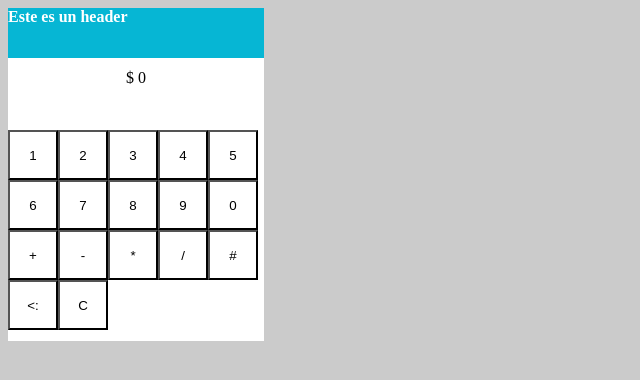
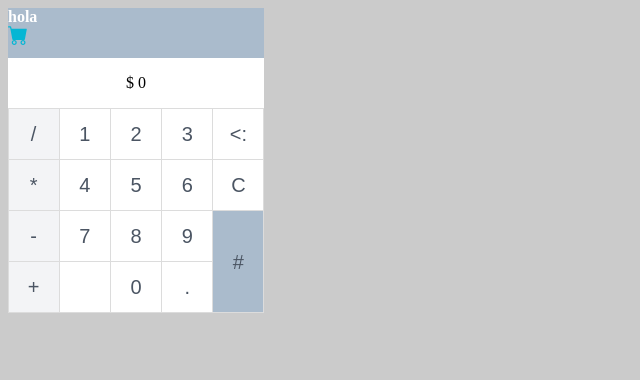
Before and after one commit to NunezGabriel/CalculatorJS, a React (Create React App) app in the folder expensable-calculator/: page / in a window 1280 px wide. Shown: the top 380 px of the page, without its empty margins (0-640 px from the left). Built offline with nearby package versions, Linux system fonts and the light colour scheme.

Commit message:
add styles: buttons, header

```diff
--- a/expensable-calculator/src/App.js
+++ b/expensable-calculator/src/App.js
@@ -1,107 +1,262 @@
+/** @jsxImportSource @emotion/react */
+import { useState } from "react";
+import { css } from "@emotion/react";
 import Calculator from "./components/Calculator/Calculator";
 import Button from "./components/Button/Button";
 import Result from "./components/Result/Result";
 import Header from "./components/Header/Header";
-import { useState } from "react";
+import shop from "./img/icons/shop.svg";
 
-function App() {
-
+function App({ name, color, icon }) {
   const [prevNumber, setPrevNumber] = useState(null);
   const [operant, setOperant] = useState(null);
-  const [currentNumber, setCurrentNumber] = useState("0")
+  const [currentNumber, setCurrentNumber] = useState("0");
   const [flag, setFlag] = useState(false);
 
-
   function handleClick(event) {
-      if (!flag) {
-        const x = currentNumber === "0"? event.target.value : (currentNumber + event.target.value)
-        setCurrentNumber(x)
-      }
-      else {
-        setCurrentNumber(event.target.value)
-        setFlag(false)
-      }
+    if (!flag) {
+      const x =
+        currentNumber === "0"
+          ? event.target.value
+          : currentNumber + event.target.value;
+      setCurrentNumber(x);
+    } else {
+      setCurrentNumber(event.target.value);
+      setFlag(false);
+    }
   }
 
-  function handleOperator(event){
-    setOperant(event.target.value)
-    setPrevNumber(currentNumber)
-    setCurrentNumber("")
+  function handleOperator(event) {
+    setOperant(event.target.value);
+    setPrevNumber(currentNumber);
+    setCurrentNumber("");
   }
-  function handleDelete(){
-    if (typeof currentNumber === "string"){
-      setCurrentNumber(currentNumber.slice(0, -1))
+  function handleDelete() {
+    if (typeof currentNumber === "string") {
+      setCurrentNumber(currentNumber.slice(0, -1));
     }
-
-
   }
 
- function handleClear(){
-  setCurrentNumber("")
-  setOperant(null)
-  setPrevNumber(null)
-  setFlag(false)
- }
-
-
+  function handleClear() {
+    setCurrentNumber("");
+    setOperant(null);
+    setPrevNumber(null);
+    setFlag(false);
+  }
 
   function handleEqual(event) {
-    let result = 0
+    let result = 0;
 
-      switch(operant){
-        case "+" :
-          result = +prevNumber + +(currentNumber || prevNumber)
-          setCurrentNumber(result)
-          break;
-        case "-" :
-            result = +prevNumber - +(currentNumber || prevNumber)
-            setCurrentNumber(result)
+    switch (operant) {
+      case "+":
+        result = +prevNumber + +(currentNumber || prevNumber);
+        setCurrentNumber(result);
+        break;
+      case "-":
+        result = +prevNumber - +(currentNumber || prevNumber);
+        setCurrentNumber(result);
         break;
 
-        case "*" :
-            result = +prevNumber * +(currentNumber || prevNumber)
-            setCurrentNumber(result)
+      case "*":
+        result = +prevNumber * +(currentNumber || prevNumber);
+        setCurrentNumber(result);
         break;
 
-        case "/" :
-            result = +prevNumber / +(currentNumber || prevNumber)
-            setCurrentNumber(result)
+      case "/":
+        result = +prevNumber / +(currentNumber || prevNumber);
+        setCurrentNumber(result);
         break;
-
-      }
-      setOperant(null)
-      setPrevNumber(null)
-      setFlag(true)
+    }
+    setOperant(null);
+    setPrevNumber(null);
+    setFlag(true);
   }
-  function renderEnter(operant){
-    return operant? "=" : "#"
+  function renderEnter(operant) {
+    return operant ? "=" : "#";
   }
   return (
     <div>
       <Calculator>
-
-        <Header>Este es un header</Header>
-        <Result>$ {prevNumber} {operant} {currentNumber}</Result>
-        <div style={{ display: 'flex', flexWrap: 'wrap' }}>
-        <Button type="submit" value={1} onClick={(e)=>{handleClick(e)}}/>
-        <Button type="submit" value={2} onClick={(e)=>{handleClick(e)}}/>
-        <Button type="submit" value={3} onClick={(e)=>{handleClick(e)}}/>
-        <Button type="submit" value={4} onClick={(e)=>{handleClick(e)}}/>
-        <Button type="submit" value={5} onClick={(e)=>{handleClick(e)}}/>
-        <Button type="submit" value={6} onClick={(e)=>{handleClick(e)}}/>
-        <Button type="submit" value={7} onClick={(e)=>{handleClick(e)}}/>
-        <Button type="submit" value={8} onClick={(e)=>{handleClick(e)}}/>
-        <Button type="submit" value={9} onClick={(e)=>{handleClick(e)}}/>
-        <Button type="submit" value={0} onClick={(e)=>{handleClick(e)}}/>
-        <Button type="submit" value={"+"} onClick={(e)=>{handleOperator(e)}}/>
-        <Button type="submit" value={"-"} onClick={(e)=>{handleOperator(e)}}/>
-        <Button type="submit" value={"*"} onClick={(e)=>{handleOperator(e)}}/>
-        <Button type="submit" value={"/"} onClick={(e)=>{handleOperator(e)}}/>
-        <Button type="submit" value={renderEnter(operant)} onClick={(e)=>{handleEqual(e)}}/>
-        <Button type="submit" value={"<:"} onClick={(e)=>{handleDelete(e)}}/>
-        <Button type="submit" value={"C"} onClick={(e)=>{handleClear(e)}}/>
+        <Header color={color}>
+          {name}
+          <div>
+            <img src={shop} />
+          </div>
+        </Header>
+        <Result>
+          $ {prevNumber} {operant} {currentNumber}
+        </Result>
+        <div
+          css={css`
+            display: grid;
+            grid-template:
+              "aa ab ac ad ae"
+              "ba bb bc bd be"
+              "ca cb cc cd ce"
+              "da db dc dd ce";
+            background-color: gainsboro;
+            row-gap: 1px;
+            padding: 1px 0px;
+          `}
+        >
+          <Button
+            type="submit"
+            value={1}
+            area={"ab"}
+            onClick={(e) => {
+              handleClick(e);
+            }}
+          />
+          <Button
+            type="submit"
+            value={2}
+            area={"ac"}
+            onClick={(e) => {
+              handleClick(e);
+            }}
+          />
+          <Button
+            type="submit"
+            value={3}
+            area={"ad"}
+            onClick={(e) => {
+              handleClick(e);
+            }}
+          />
+          <Button
+            type="submit"
+            value={4}
+            area={"bb"}
+            onClick={(e) => {
+              handleClick(e);
+            }}
+          />
+          <Button
+            type="submit"
+            value={5}
+            area={"bc"}
+            onClick={(e) => {
+              handleClick(e);
+            }}
+          />
+          <Button
+            type="submit"
+            value={6}
+            area={"bd"}
+            onClick={(e) => {
+              handleClick(e);
+            }}
+          />
+          <Button
+            type="submit"
+            value={7}
+            area={"cb"}
+            onClick={(e) => {
+              handleClick(e);
+            }}
+          />
+          <Button
+            type="submit"
+            value={8}
+            area={"cc"}
+            onClick={(e) => {
+              handleClick(e);
+            }}
+          />
+          <Button
+            type="submit"
+            value={9}
+            area={"cd"}
+            onClick={(e) => {
+              handleClick(e);
+            }}
+          />
+          <Button
+            type="submit"
+            value={0}
+            area={"dc"}
+            onClick={(e) => {
+              handleClick(e);
+            }}
+          />
+          <Button
+            type="submit"
+            value={"+"}
+            color={"#F3F4F6"}
+            area={"da"}
+            onClick={(e) => {
+              handleOperator(e);
+            }}
+          />
+          <Button
+            type="submit"
+            value={"-"}
+            color={"#F3F4F6"}
+            area={"ca"}
+            onClick={(e) => {
+              handleOperator(e);
+            }}
+          />
+          <Button
+            type="submit"
+            value={"*"}
+            color={"#F3F4F6"}
+            area={"ba"}
+            onClick={(e) => {
+              handleOperator(e);
+            }}
+          />
+          <Button
+            type="submit"
+            value={"/"}
+            color={"#F3F4F6"}
+            area={"aa"}
+            onClick={(e) => {
+              handleOperator(e);
+            }}
+          />
+          <Button
+            type="submit"
+            value={renderEnter(operant)}
+            color={color}
+            area={"ce"}
+            onClick={(e) => {
+              handleEqual(e);
+            }}
+          />
+          <Button
+            type="submit"
+            value={"<:"}
+            area={"ae"}
+            onClick={(e) => {
+              handleDelete(e);
+            }}
+          />
+          <Button
+            type="submit"
+            value={"C"}
+            area={"be"}
+            onClick={(e) => {
+              handleClear(e);
+            }}
+          />
+          <Button
+            type="submit"
+            value={"."}
+            area={"dd"}
+            onClick={(e) => {
+              handleClick(e);
+            }}
+          />
+          <Button
+            type="submit"
+            value={""}
+            area={"db"}
+            onClick={(e) => {
+              handleClick(e);
+            }}
+          />
         </div>
-
       </Calculator>
     </div>
   );
--- a/expensable-calculator/src/components/Button/Button.jsx
+++ b/expensable-calculator/src/components/Button/Button.jsx
@@ -1,13 +1,31 @@
 /** @jsxImportSource @emotion/react */
 import { css } from "@emotion/react";
 
-function Button({type, value, onClick}){
-    return <input type={type} value={value} onClick={onClick}
-    css={css`
-        height: 50px;
+function Button({ type, value, onClick, area, color }) {
+  return (
+    <input
+      type={type}
+      value={value}
+      onClick={onClick}
+      css={css`
+        margin: 0 auto;
+        min-height: 50px;
         width: 50px;
-        background-color: white;
+        background-color: ${color ? color : "white"};
+        grid-area: ${area};
+        font-style: normal;
+        font-weight: 400;
+        font-size: 20px;
+        line-height: 28px;
+        text-align: center;
+        color: #4b5563;
+        border: none;
+        gap: 5px;
+      `}
+    />
+  );
+}
+export default Button;
 
-    `}/>
-}
-export default Button
+//   outline: 0.5px solid;
+//         border: none;
--- a/expensable-calculator/src/components/Calculator/Calculator.jsx
+++ b/expensable-calculator/src/components/Calculator/Calculator.jsx
@@ -1,14 +1,20 @@
 /** @jsxImportSource @emotion/react */
 import { css } from "@emotion/react";
 
-function Calculator({children}){
-    return <div css={css`
-        height: 333px;
+function Calculator({ children }) {
+  return (
+    <div
+      css={css`
+        height: 305px;
         width: 256px;
         background-color: white;
         display: flex;
         flex-direction: column;
-    `}>{children}</div>
+      `}
+    >
+      {children}
+    </div>
+  );
 }
 
-export default Calculator
+export default Calculator;
--- a/expensable-calculator/src/components/Header/Header.jsx
+++ b/expensable-calculator/src/components/Header/Header.jsx
@@ -1,17 +1,22 @@
 /** @jsxImportSource @emotion/react */
 import { css } from "@emotion/react";
 
-function Header({children}){
-    return <header css={
-        css`
+function Header({ children, color, icon }) {
+  return (
+    <header
+      css={css`
         height: 50px;
         width: 100%;
-        background-color: #06B6D4;
+        background-color: ${color};
         color: white;
         font-weight: 800;
         margin: 0 auto;
-
-    `}>{children}</header>
+        icon: ${icon};
+      `}
+    >
+      {children}
+    </header>
+  );
 }
 
-export default Header
+export default Header;
--- a/expensable-calculator/src/components/Result/Result.jsx
+++ b/expensable-calculator/src/components/Result/Result.jsx
@@ -1,14 +1,21 @@
 /** @jsxImportSource @emotion/react */
 import { css } from "@emotion/react";
 
-function Result({children}){
-    return <div css={
-    css`
-    height: 50px;
-    background-color: white;
-    padding: 11px 20px;
-    margin: 0 auto;
-`}>{children}</div>
+function Result({ children }) {
+  return (
+    <div
+      css={css`
+        display: flex;
+        align-items: center;
+        height: 50px;
+        background-color: white;
+        margin: 0 auto;
+        box-sizing: border-box;
+      `}
+    >
+      {children}
+    </div>
+  );
 }
 
-export default Result
+export default Result;
--- a/expensable-calculator/src/index.js
+++ b/expensable-calculator/src/index.js
@@ -1,12 +1,11 @@
-import React from 'react';
-import ReactDOM from 'react-dom/client';
-import './index.css';
-import App from './App';
+import React from "react";
+import ReactDOM from "react-dom/client";
+import "./index.css";
+import App from "./App";
 
-
-const root = ReactDOM.createRoot(document.getElementById('root'));
+const root = ReactDOM.createRoot(document.getElementById("root"));
 root.render(
   <React.StrictMode>
-    <App />
+    <App name="hola" color="#ABC" icon="shop" />
   </React.StrictMode>
 );
```
Also changed, not shown: expensable-calculator/src/img/icons/shop.svg (added).
